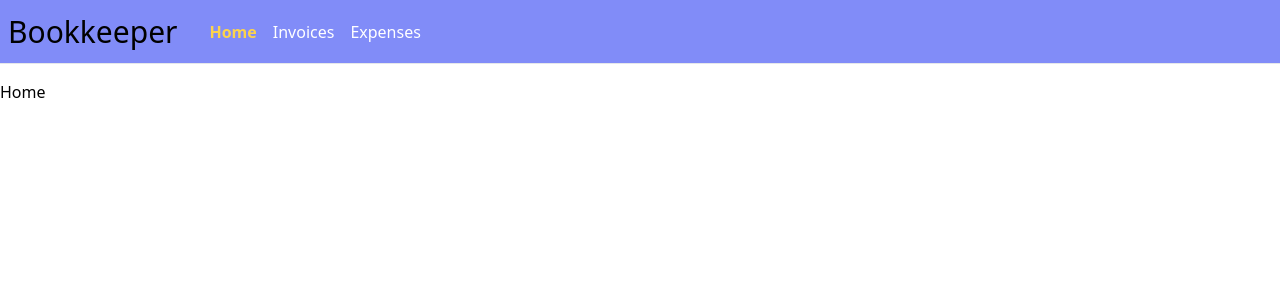
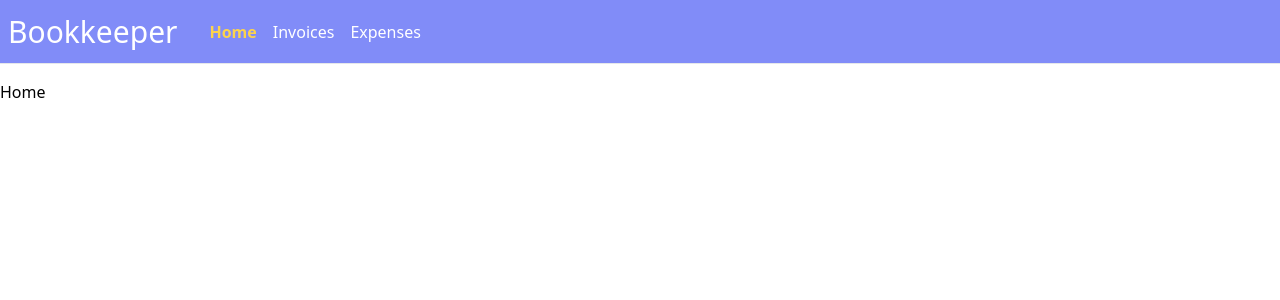
Before and after one commit to tsuyopon-xyz/practice-react-router-v6, a React (Create React App) app: page / in a window 1280 px wide. Shown: the top 300 px of the page. Built offline with nearby package versions, Linux system fonts and the light colour scheme.

Commit message:
Added Link to header h1.

```diff
--- a/src/components/Header.tsx
+++ b/src/components/Header.tsx
@@ -1,4 +1,4 @@
-import { NavLink } from 'react-router-dom';
+import { NavLink, Link } from 'react-router-dom';
 
 const menuItems = [
   {
@@ -18,7 +18,9 @@ const menuItems = [
 export const Header = () => {
   return (
     <div className="flex h-16 w-full bg-indigo-400 border-b px-2 gap-8">
-      <h1 className="text-3xl flex items-center">Bookkeeper</h1>
+      <h1 className="text-3xl flex items-center text-white">
+        <Link to="/">Bookkeeper</Link>
+      </h1>
       <nav className="flex items-center gap-4">
         {menuItems.map(({ title, to }, i) => {
           return (
```
